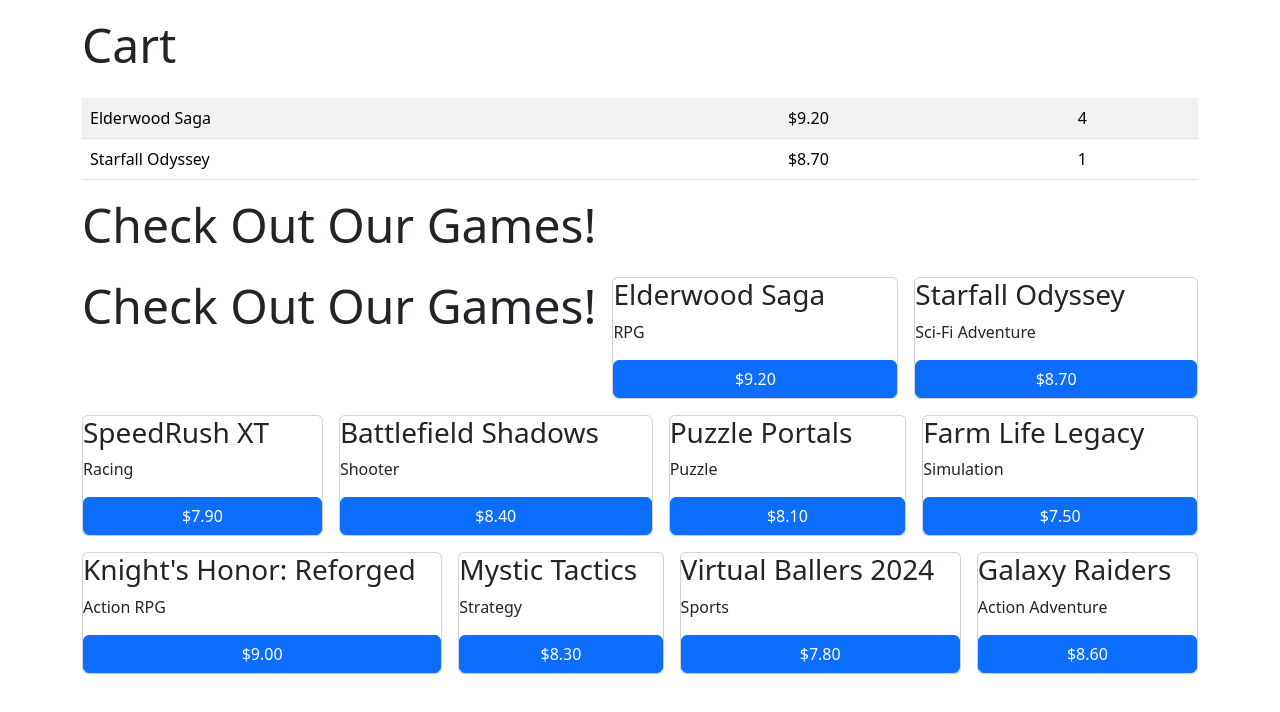
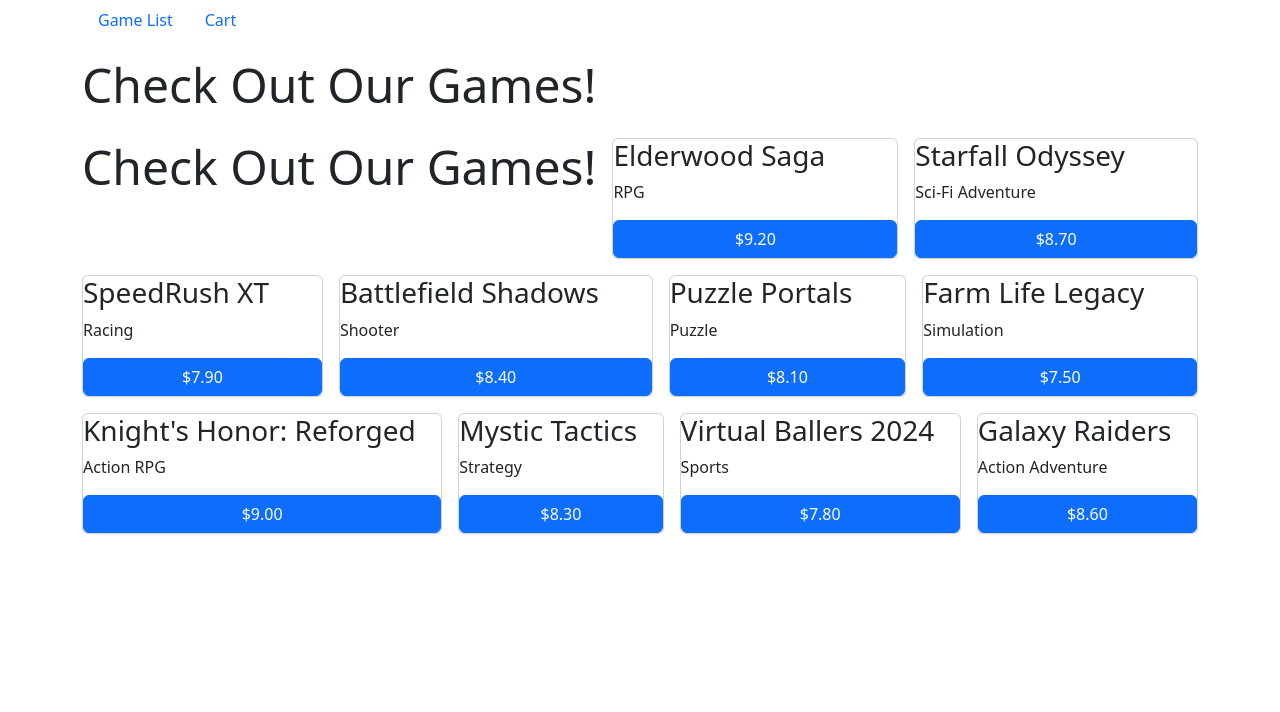
Before and after one commit to ameliawht75/Video-Game-Shopping-App, a React (Vite) app: page / in a window 1280 px wide. Shown: the top 712 px of the page. Built offline with nearby package versions, Linux system fonts and the light colour scheme; data requests are answered from the project's data file.

Commit message:
upload 3

```diff
--- a/package.json
+++ b/package.json
@@ -12,7 +12,8 @@
   "dependencies": {
     "bootstrap": "^5.3.5",
     "react": "^19.0.0",
-    "react-dom": "^19.0.0"
+    "react-dom": "^19.0.0",
+    "react-router-dom": "^6.26.0"
   },
   "devDependencies": {
     "@eslint/js": "^9.22.0",
--- a/src/App.tsx
+++ /dev/null
@@ -1,27 +0,0 @@
-import { useState } from "react";
-import CartList from './components/CartList';
-import GameList from './components/GameList';
-import type { CartItem, Game } from './types';
-
-export default function App() {
-  const [cartItems, setCartItems] = useState<CartItem[]>([])
-  const [games, setGames] = useState<Game[]>([])
-
-  return (
-    <div className="container mt-3">
-      <h2 className="display-5 mb-4">Cart</h2>
-      <CartList
-        cartItems={cartItems}
-        setCartItems={setCartItems}
-        games={games}
-      />
-      <h2 className="display-5 mb-4">Check Out Our Games!</h2>
-      <GameList
-        cartItems={cartItems}
-        setCartItems={setCartItems}
-        games={games}
-        setGames={setGames}
-      />
-    </div>
-  )
-}
--- /dev/null
+++ b/src/Root.tsx
@@ -0,0 +1,18 @@
+import { Outlet, Link } from "react-router-dom";
+
+export default function Root() {
+
+  return (
+    <div className="container">
+      <ul className="nav nav-pills mb-3">
+        <li className="nav-item">
+          <Link to="/" className="nav-link">Game List</Link>
+        </li>
+        <li className="nav-item">
+          <Link to="./cart" className="nav-link">Cart</Link>
+        </li>
+      </ul>
+      <Outlet />
+    </div>
+  )
+}
--- a/src/components/CartList.tsx
+++ b/src/components/CartList.tsx
@@ -2,17 +2,14 @@ import { useEffect, useState } from 'react';
 import { CartItem, Game } from '../types';
 import CartItemRow from './CartItemRow';
 
-type Props = {
-    cartItems: CartItem[],
-    setCartItems: (newValue: CartItem[]) => void
-    games: Game[]
-}
-export default function CartList({ cartItems, setCartItems, games }: Props) {
+export default function CartList() {
+    const [cartItems, setCartItems] = useState<CartItem[]>([])
+    const [games, setGames] = useState<Game[]>([])
     const [loading, setLoading] = useState(false) //Loading indicator so user knows something is happening.
     const [errorMessage, setErrorMessage] = useState("")
 
     useEffect(() => {
-        const asyncFunction = async () => {
+        const fetchCart = async () => {
             setLoading(true)
             try {
                 const response = await fetch('http://localhost:3000/cart')
@@ -27,10 +24,29 @@ export default function CartList({ cartItems, setCartItems, games }: Props) {
             }
             setLoading(false)
         }
-        asyncFunction()
+        fetchCart()
+
+        const fetchGames = async () => {
+            setLoading(true)
+            try {
+              const response = await fetch('http://localhost:3000/games')
+              if (!response.ok) {
+                setErrorMessage("There was an error fetching the data: " + response.statusText)
+              } else {
+                const data = await response.json()
+                setGames(data)
+                setErrorMessage("") //clear the error if we get data
+              }
+            } catch (error: any) { //tells typescript not to worry about the type of error
+              setErrorMessage("There was an error fetching the data: " + error.message)
+            }
+            setLoading(false)
+          }
+          fetchGames()
     }, [])
     return (
         <>
+        <h2 className="display-5 mb-4">Cart</h2>
             {loading ? <p className="text-body-tertiary">Loading...</p> :
                 errorMessage ? <p className="text-danger">{errorMessage}</p> :
                     <table className="table table-striped">
--- a/src/components/GameList.tsx
+++ b/src/components/GameList.tsx
@@ -1,16 +1,8 @@
 import { useEffect, useState } from "react"
-import type { CartItem, Game } from '../types'
+import type { Game } from '../types'
 
-type Props = {
-  cartItems: CartItem[],
-  setCartItems: (newValue: CartItem[]) => void
-  games: Game[],
-  setGames: (newValue: Game[]) => void
-}
-
-export default function GameList({
-  setCartItems, cartItems, games, setGames
-}: Props) {
+export default function GameList() {
+  const [games, setGames] = useState<Game[]>([])
   const [isLoading, setIsLoading] = useState(false) //Loading indicator
   const [isAddingToCart, setIsAddingToCart] = useState(false) //Loading indicator for adding to cart
   const [error, setError] = useState<null | string>(null) //Error handling
@@ -56,10 +48,6 @@ export default function GameList({
       })
       if (!response.ok) {
         setError("There was an error adding the item to the cart: " + response.statusText)
-      } else {
-      const newlyCreatedItem = await response.json() //this will have an id on it
-      //make the change on the front end
-      setCartItems([...cartItems, newlyCreatedItem])
       }
     } catch (error: any) {
       setError("There was an error adding the item to the cart: " + error.message)
@@ -67,6 +55,8 @@ export default function GameList({
     setIsAddingToCart(false)
   }
   return (
+    <>
+  <h2 className="display-5 mb-4">Check Out Our Games!</h2>
     <div className="d-flex flex-wrap gap-3">
       {isLoading && <p className="text-body-tertiary">Loading...</p>}
       {error && <p className="text-danger">{error}</p>}
@@ -85,5 +75,6 @@ export default function GameList({
         </div>
       ))}
     </div>
+    </>
   )
 }
--- a/src/main.tsx
+++ b/src/main.tsx
@@ -1,11 +1,31 @@
 import { StrictMode } from 'react'
 import { createRoot } from 'react-dom/client'
 import './index.css'
-import App from './App.tsx'
 import 'bootstrap/dist/css/bootstrap.min.css'
+import { createBrowserRouter, RouterProvider } from 'react-router-dom'
+import Root from './Root.tsx'
+import GameList from './components/GameList.tsx'
+import CartList from './components/CartList.tsx'
+
+const router = createBrowserRouter([
+  {
+    path: '/',
+    element: <Root/>,
+    children: [
+       {
+    path: '/',
+    element: <GameList />,
+  },
+  {
+    path: '/cart',
+    element: <CartList />,
+  }
+    ]
+  }
+])
 
 createRoot(document.getElementById('root')!).render(
   <StrictMode>
-    <App />
+    <RouterProvider router={router} />
   </StrictMode>,
 )
```
Also changed, not shown: 1 other file (tests, documents, lock files or other folders).
